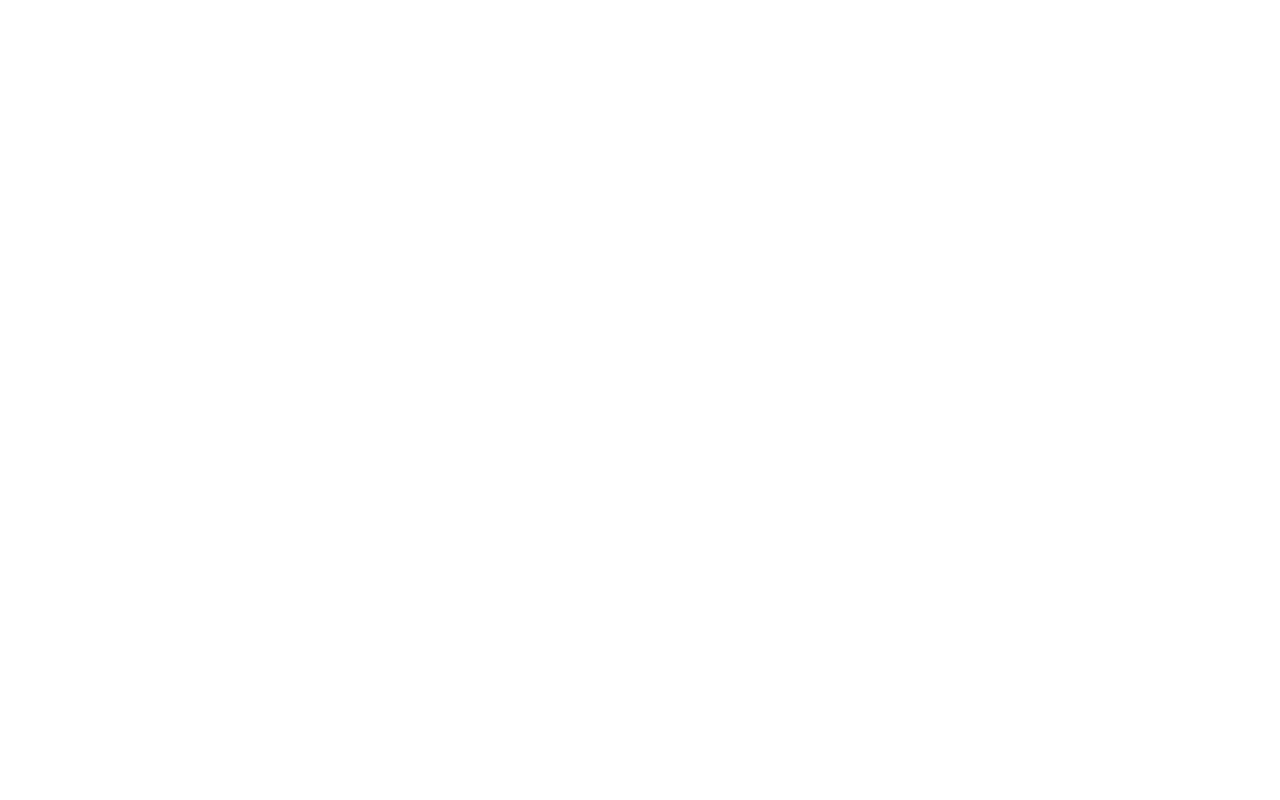
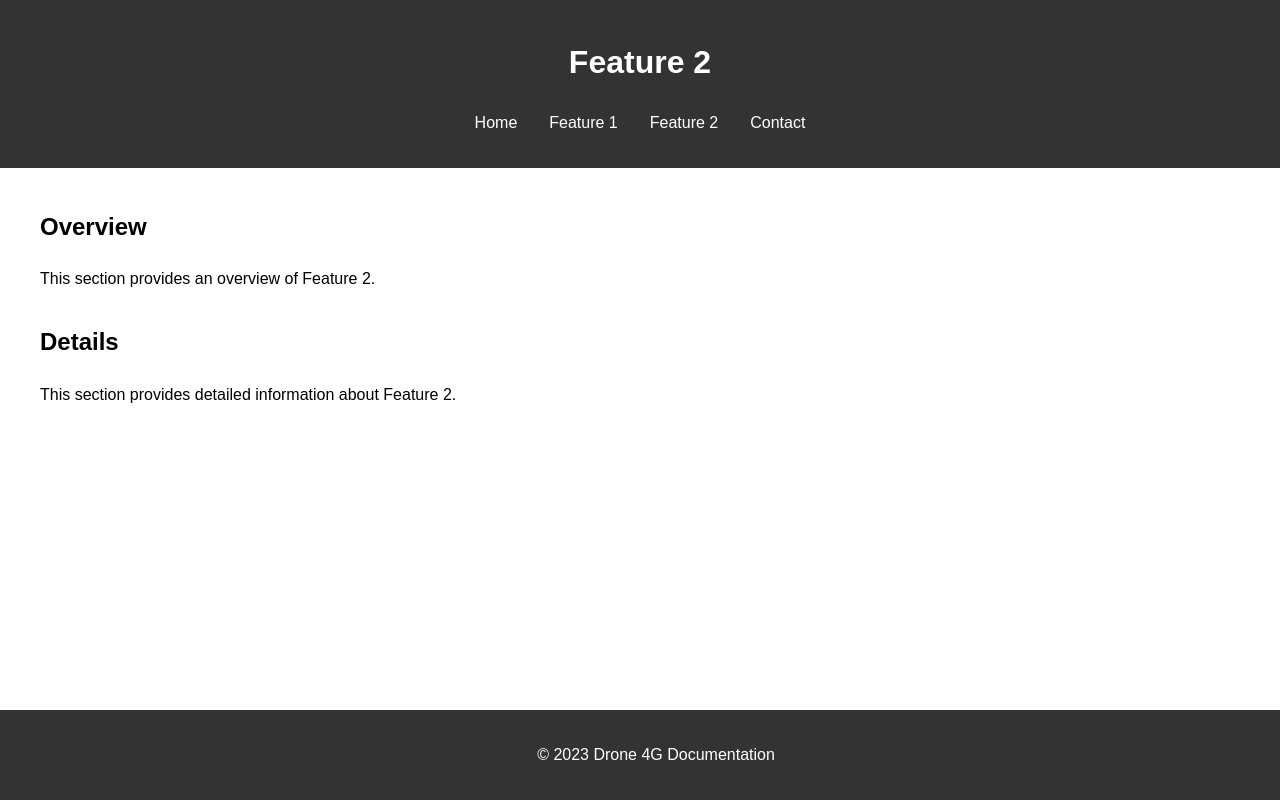
Before and after one commit to mqcrexcel/Drone_4G_Documentation, a plain HTML site: page pages/feature2.html in a window 1280 px wide. Drawn offline with Linux system fonts and the light colour scheme; files that its build step writes are made by us from their sources.

```diff
--- a/pages/feature2.html
+++ b/pages/feature2.html
@@ -0,0 +1,35 @@
+<!DOCTYPE html>
+<html lang="en">
+<head>
+    <meta charset="UTF-8">
+    <meta name="viewport" content="width=device-width, initial-scale=1.0">
+    <title>Feature 2</title>
+    <link rel="stylesheet" href="styles.css">
+</head>
+<body>
+    <header>
+        <h1>Feature 2</h1>
+        <nav>
+            <ul>
+                <li><a href="index.html">Home</a></li>
+                <li><a href="feature1.html">Feature 1</a></li>
+                <li><a href="feature2.html">Feature 2</a></li>
+                <li><a href="contact.html">Contact</a></li>
+            </ul>
+        </nav>
+    </header>
+    <main>
+        <section>
+            <h2>Overview</h2>
+            <p>This section provides an overview of Feature 2.</p>
+        </section>
+        <section>
+            <h2>Details</h2>
+            <p>This section provides detailed information about Feature 2.</p>
+        </section>
+    </main>
+    <footer>
+        <p>&copy; 2023 Drone 4G Documentation</p>
+    </footer>
+</body>
+</html>
```
Also changed, not shown: index.html (+0 -1 lines).
